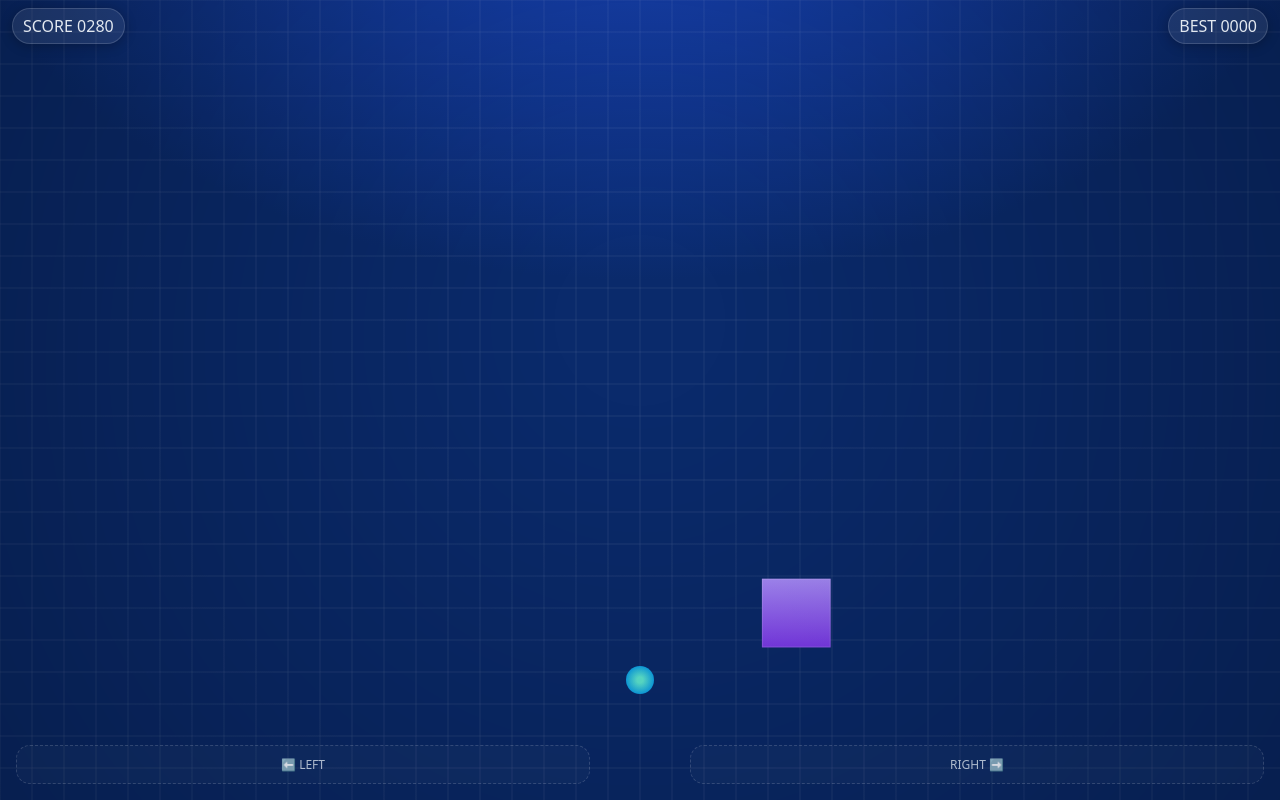
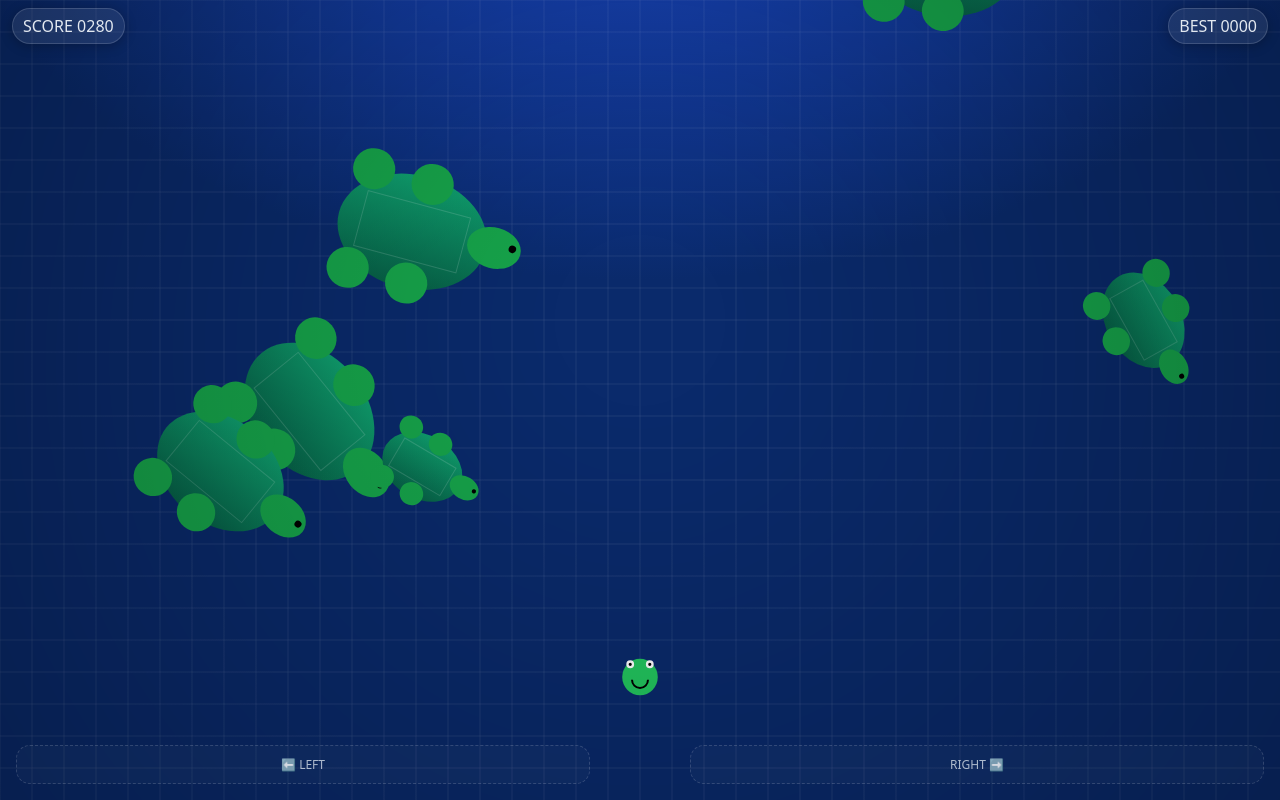
Before and after one commit to kenji-fujii1975/slide-game, a plain HTML site: page index.html in a window 1280 px wide. Both pictures are taken after a click on the button "START". Drawn offline with Linux system fonts and the light colour scheme.

Commit message:
Add files via upload

```diff
--- a/index.html
+++ b/index.html
@@ -3,26 +3,22 @@
 <head>
   <meta charset="utf-8" />
   <meta name="viewport" content="width=device-width, initial-scale=1, viewport-fit=cover, user-scalable=no" />
-  <title>Dodge Blocks</title>
+  <title>Dodge Blocks (Frog vs Turtles)</title>
   <style>
     :root {
-      --bg: #0a2a6b; /* 背景を青色に */
+      --bg: #0a2a6b; /* 背景を青系に */
       --fg: #e2e8f0;
       --accent: #5eead4;
       --accent2: #a78bfa;
-      --danger: #fb7185;
     }
     * { box-sizing: border-box; -webkit-tap-highlight-color: transparent; }
     html, body { margin:0; height:100%; background: var(--bg); color:var(--fg); font-family: system-ui, -apple-system, Segoe UI, Roboto, Helvetica, Arial, "Hiragino Kaku Gothic ProN", Meiryo, "Noto Sans JP", sans-serif; }
     #wrap { position:fixed; inset:0; display:grid; grid-template-rows: 1fr auto; }
-    /* キャンバスの背景も青系グラデに */
     canvas { width:100%; height:100%; display:block; background: radial-gradient(1200px 800px at 50% -200px, #1d4ed8, #0a2a6b 60%); }
 
-    /* HUD */
     .hud { position: fixed; inset: env(safe-area-inset-top) 0 auto 0; padding: 8px 12px; display:flex; justify-content:space-between; align-items:center; pointer-events:none; }
     .badge { background: rgba(255,255,255,0.08); border:1px solid rgba(255,255,255,0.15); padding: 6px 10px; border-radius: 999px; font-variant-numeric: tabular-nums; box-shadow: 0 2px 12px rgba(0,0,0,0.25); }
 
-    /* Center overlay */
     .overlay { position: fixed; inset:0; display:grid; place-items:center; background: linear-gradient(180deg, rgba(10,42,107,0.55), rgba(10,42,107,0.85)); backdrop-filter: blur(4px); }
     .card { width:min(92vw, 520px); border-radius: 20px; padding: 20px; background: rgba(14,18,30,0.9); border:1px solid rgba(255,255,255,0.15); box-shadow: 0 10px 30px rgba(0,0,0,0.4); }
     .card h1 { margin: 6px 0 12px; font-size: clamp(20px, 5vw, 28px); letter-spacing: 0.02em; }
@@ -34,15 +30,10 @@
 
     .controlsHint { position: fixed; inset:auto 0 env(safe-area-inset-bottom) 0; display:flex; justify-content:space-between; align-items:center; pointer-events:none; padding: 16px; opacity: 0.85; font-size: 12px; color: #cbd5e1; }
     .controlsHint .zone { width: 46%; text-align:center; padding: 10px 0; border: 1px dashed rgba(255,255,255,0.18); border-radius: 14px; background: rgba(255,255,255,0.03); }
-
-    a.small { color: var(--accent); text-decoration: none; font-weight: 600; }
-    .muted { color:#c7d2fe; font-size: 13px; }
   </style>
 </head>
 <body>
-<div id="wrap">
-  <canvas id="game"></canvas>
-</div>
+<div id="wrap"><canvas id="game"></canvas></div>
 
 <div class="hud">
   <div class="badge" id="score">SCORE 0000</div>
@@ -51,21 +42,18 @@
 
 <div class="overlay" id="menu">
   <div class="card">
-    <h1>🚀 Dodge Blocks</h1>
-    <p class="muted">上から降ってくるブロックを左右に避け続けよう。長く生き残るほどスコアUP！</p>
-    <ul class="muted" style="margin: 0 0 12px 1.2em; line-height:1.6">
-      <li>画面左/右をタッチで移動</li>
-      <li>または<strong>傾き操作</strong>も使えます（iOSの許可が必要）</li>
-      <li>BGMは明るいチップチューン</li>
+    <h1>🐸 Frog Dodge – Turtles Rain</h1>
+    <p style="color:#c7d2fe">左/右タッチ（または傾き）でカエルを操作。落ちてくる<strong>亀</strong>を避け続けよう！</p>
+    <ul style="margin: 0 0 12px 1.2em; line-height:1.6; color:#c7d2fe">
+      <li>より<strong>ゆっくり</strong>な落下スピードに調整済み</li>
+      <li>リスタート時のBGM二重再生を防止</li>
+      <li>カエルに<strong>アニメーション</strong>、効果音追加 / 亀の落下</li>
     </ul>
     <div class="row" style="margin-top:8px">
       <button class="btn" id="startBtn">START</button>
       <button class="btn secondary" id="tiltBtn">Enable Tilt</button>
-      <button class="btn ghost" id="muteBtn">🔈 BGM</button>
+      <button class="btn ghost" id="muteBtn">🔈 BGM/SFX</button>
     </div>
-    <p class="muted" style="margin-top:12px">GitHub PagesにこのHTMLを置くだけで遊べます。<br>
-      <a class="small" href="#" id="howTo">操作ヒントを表示</a>
-    </p>
   </div>
 </div>
 
@@ -85,13 +73,11 @@
   const tiltBtn = document.getElementById('tiltBtn');
   const muteBtn = document.getElementById('muteBtn');
   const touchHints = document.getElementById('touchHints');
-  const howTo = document.getElementById('howTo');
 
   // DPR-aware canvas sizing
   const dpr = Math.max(1, Math.min(2, window.devicePixelRatio || 1));
   function resize() {
-    const w = window.innerWidth;
-    const h = window.innerHeight;
+    const w = window.innerWidth, h = window.innerHeight;
     cv.width = Math.floor(w * dpr);
     cv.height = Math.floor(h * dpr);
     cv.style.width = w + 'px';
@@ -108,7 +94,7 @@
     last: performance.now(),
     score: 0,
     best: parseInt(localStorage.getItem('db_best')||'0',10),
-    player: { x: 0.5, y: 0.85, r: 14, vx: 0 },
+    player: { x: 0.5, y: 0.85, r: 18, vx: 0, animT: 0 },
     blocks: [],
     spawnAcc: 0,
     input: { left:false, right:false, tilt:0 },
@@ -116,22 +102,16 @@
   };
   bestEl.textContent = `BEST ${state.best.toString().padStart(4,'0')}`;
 
-  // Input: touch zones
+  // Touch input
   let touchingLeft = false, touchingRight = false;
-  function onTouch(e){
-    if (!state.running) return;
-    for (const t of e.touches) {
-      const half = window.innerWidth/2;
-      if (t.clientX < half) touchingLeft = true; else touchingRight = true;
-    }
-  }
+  function onTouch(e){ if (!state.running) return; for (const t of e.touches){ const half = window.innerWidth/2; if (t.clientX < half) touchingLeft = true; else touchingRight = true; } }
   function onEnd(){ touchingLeft=false; touchingRight=false; }
   window.addEventListener('touchstart', onTouch, {passive:true});
   window.addEventListener('touchmove', onTouch, {passive:true});
   window.addEventListener('touchend', onEnd, {passive:true});
   window.addEventListener('touchcancel', onEnd, {passive:true});
 
-  // Optional: tilt controls (iOS permissioned)
+  // Optional tilt
   let tiltEnabled = false;
   tiltBtn.addEventListener('click', async () => {
     try {
@@ -145,171 +125,170 @@
       });
       tiltEnabled = true;
       tiltBtn.textContent = 'Tilt ✅';
-    } catch(e){
-      alert('デバイスの傾き取得が許可されませんでした');
-    }
+    } catch(e){ alert('デバイスの傾き取得が許可されませんでした'); }
   });
 
-  // WebAudio: cheerful chiptune BGM
-  let audioCtx, bgmGain, bgmRunning = false;
+  // Audio (BGM + SFX)
+  let audioCtx, masterGain, bgmGain, sfxGain, bgmTimer=null, bgmRunning=false;
   function setupAudio(){
     if (audioCtx) return;
     audioCtx = new (window.AudioContext || window.webkitAudioContext)();
-    bgmGain = audioCtx.createGain();
-    bgmGain.gain.value = 0.12;
-    bgmGain.connect(audioCtx.destination);
+    masterGain = audioCtx.createGain(); masterGain.gain.value = 1.0; masterGain.connect(audioCtx.destination);
+    bgmGain = audioCtx.createGain(); bgmGain.gain.value = 0.12; bgmGain.connect(masterGain);
+    sfxGain = audioCtx.createGain(); sfxGain.gain.value = 0.25; sfxGain.connect(masterGain);
   }
-  function startBGM(){
-    if (!audioCtx) setupAudio();
-    if (bgmRunning || state.muted) return;
 
-    const tempo = 140; // brighter
-    const beat = 60/tempo;
-    const now = audioCtx.currentTime + 0.05;
-
-    function tone(type, freq, start, dur, vol){
+  function tone({type='square', freq=440, start=0, dur=0.1, vol=0.2, target= sfxGain}){
     const osc = audioCtx.createOscillator();
     const g = audioCtx.createGain();
     osc.type = type; osc.frequency.value = freq;
-      g.gain.value = 0; osc.connect(g).connect(bgmGain);
+    g.gain.value = 0; osc.connect(g).connect(target);
     g.gain.setValueAtTime(0, start);
-      g.gain.linearRampToValueAtTime(vol, start + 0.008);
+    g.gain.linearRampToValueAtTime(vol, start + 0.005);
     g.gain.exponentialRampToValueAtTime(0.0001, start + dur);
     osc.start(start); osc.stop(start + dur + 0.05);
   }
-    function kick(start){ tone('sine', 80, start, 0.12, 0.35); }
-    function hat(start){
+  function noiseHat(start){
     const buffer = audioCtx.createBuffer(1, audioCtx.sampleRate*0.05, audioCtx.sampleRate);
     const data = buffer.getChannelData(0);
     for (let i=0;i<data.length;i++){ data[i] = (Math.random()*2-1) * (1 - i/data.length); }
     const src = audioCtx.createBufferSource();
     const g = audioCtx.createGain(); g.gain.value = 0.18;
-      src.buffer = buffer; src.connect(g).connect(bgmGain);
-      src.start(start);
+    src.buffer = buffer; src.connect(g).connect(bgmGain); src.start(start);
   }
 
-    // C–G–Am–F
-    const chords = [
-      [261.63, 329.63, 392.00],
-      [196.00, 246.94, 392.00],
-      [220.00, 261.63, 329.63],
-      [174.61, 220.00, 261.63],
-    ];
+  function startBGM(){
+    if (!audioCtx) setupAudio();
+    if (state.muted) return;
+    if (bgmTimer) { clearInterval(bgmTimer); bgmTimer=null; }
+    bgmRunning = true;
+    // fade in
+    bgmGain.gain.cancelScheduledValues(audioCtx.currentTime);
+    bgmGain.gain.value = 0; bgmGain.gain.linearRampToValueAtTime(0.12, audioCtx.currentTime + 0.15);
 
-    const bars = 4; // 4小節で1ループ
-    const barLen = 4*beat;
+    const tempo = 140; const beat = 60/tempo; const now = audioCtx.currentTime + 0.05;
+    const chords = [ [261.63,329.63,392.00], [196.00,246.94,392.00], [220.00,261.63,329.63], [174.61,220.00,261.63] ];
+    const bars = 4, barLen = 4*beat;
     for (let bar=0; bar<bars; bar++){
-      const t0 = now + bar*barLen;
-      const chord = chords[bar % chords.length];
+      const t0 = now + bar*barLen; const chord = chords[bar%chords.length];
+      // bass
+      tone({type:'triangle', freq: chord[0]/2, start:t0+0*beat, dur:0.2, vol:0.28, target:bgmGain});
+      tone({type:'triangle', freq: chord[0]/2, start:t0+2*beat, dur:0.2, vol:0.28, target:bgmGain});
+      // hats
+      for (let i=0;i<8;i++){ noiseHat(t0 + i*(beat/2)); }
+      // lead
+      for (let i=0;i<8;i++){ const n = chord[i%chord.length]; tone({type:'square', freq:n*2, start:t0 + i*(beat/2), dur:0.17, vol:0.22, target:bgmGain}); }
+      // chord stabs
+      for (let i=0;i<4;i++){ for (const n of chord){ tone({type:'square', freq:n, start:t0 + i*beat + beat*0.5, dur:0.13, vol:0.12, target:bgmGain}); } }
+      // kick
+      for (let i=0;i<4;i++){ tone({type:'sine', freq:80, start:t0 + i*beat, dur:0.12, vol:0.35, target:bgmGain}); }
+    }
+    const loopLen = bars*barLen;
+    bgmTimer = setInterval(() => { if (!bgmRunning || state.muted) { clearInterval(bgmTimer); bgmTimer=null; return; } startBGM(); }, loopLen*1000);
+  }
+  function stopBGM(){ if (!audioCtx) return; bgmRunning=false; if (bgmTimer){ clearInterval(bgmTimer); bgmTimer=null; } const t=audioCtx.currentTime; bgmGain.gain.cancelScheduledValues(t); bgmGain.gain.setTargetAtTime(0.0, t, 0.05); }
 
-      // bass
-      tone('triangle', chord[0]/2, t0 + 0*beat, 0.20, 0.28);
-      tone('triangle', chord[0]/2, t0 + 2*beat, 0.20, 0.28);
+  muteBtn.addEventListener('click', () => { state.muted = !state.muted; muteBtn.textContent = state.muted ? '🔇 MUTED' : '🔈 BGM/SFX'; if (!audioCtx) setupAudio(); if (state.muted) stopBGM(); else startBGM(); });
 
-      // 8th hats
-      for (let i=0;i<8;i++){ hat(t0 + i*(beat/2)); }
-
-      // lead
-      const lead = [0,1,2,1, 0,1,2,3];
-      for (let i=0;i<lead.length;i++){
-        const n = chord[i%chord.length];
-        tone('square', n*2, t0 + i*(beat/2), 0.17, 0.22);
-      }
-
-      // chord stabs
-      for (let i=0;i<4;i++){
-        for (const n of chord){ tone('square', n, t0 + i*beat + beat*0.5, 0.13, 0.12); }
-      }
-
-      // 4-on-the-floor
-      for (let i=0;i<4;i++){ kick(t0 + i*beat); }
-    }
-
-    const loopLen = bars*barLen;
-    const interval = setInterval(() => {
-      if (!bgmRunning || state.muted) { clearInterval(interval); return; }
-      startBGM();
-    }, loopLen*1000);
-
-    bgmRunning = true;
-  }
-  function stopBGM(){ bgmRunning = false; }
-
-  muteBtn.addEventListener('click', async () => {
-    state.muted = !state.muted;
-    muteBtn.textContent = state.muted ? '🔇 MUTED' : '🔈 BGM';
-    if (!audioCtx) setupAudio();
-    if (state.muted) stopBGM(); else startBGM();
-  });
+  // Simple SFX helpers
+  function sfxMove(){ if (!audioCtx || state.muted) return; const t=audioCtx.currentTime; tone({type:'square', freq:900, start:t, dur:0.03, vol:0.12}); }
+  function sfxSpawn(){ if (!audioCtx || state.muted) return; const t=audioCtx.currentTime; tone({type:'square', freq:500, start:t, dur:0.05, vol:0.15}); }
+  function sfxHit(){ if (!audioCtx || state.muted) return; const t=audioCtx.currentTime; tone({type:'triangle', freq:120, start:t, dur:0.25, vol:0.35}); tone({type:'sawtooth', freq:60, start:t+0.02, dur:0.25, vol:0.25}); }
 
   // Game helpers
-  function clamp(v, a, b){ return Math.max(a, Math.min(b, v)); }
+  function clamp(v,a,b){ return Math.max(a, Math.min(b, v)); }
   function rand(a,b){ return a + Math.random()*(b-a); }
 
   function reset(){
-    state.time = 0; state.score = 0; state.blocks.length = 0; state.spawnAcc = 0;
-    state.player.x = 0.5; state.player.vx = 0; touchingLeft = touchingRight = false;
+    state.time=0; state.score=0; state.blocks.length=0; state.spawnAcc=0;
+    state.player.x=0.5; state.player.vx=0; state.player.animT=0;
+    touchingLeft = touchingRight = false;
   }
 
   function spawnBlock(){
     const w = window.innerWidth, h = window.innerHeight;
-    const minSize = Math.max(20, Math.min(38, w*0.04));
-    const maxSize = Math.max(44, Math.min(78, w*0.12));
-    const size = rand(minSize, maxSize);
+    const size = rand(Math.max(34, w*0.06), Math.max(60, w*0.12));
     const x = rand(size/2, w - size/2);
-    // ゆっくりめ & 成長も控えめ
-    const speed = rand(65, 120) + state.time*1.2;
-    state.blocks.push({ x, y: -size, w: size, h: size, vy: speed });
+    const speed = rand(12, 24) + state.time*0.3; // とてもゆっくり（前回のさらに半分）
+    state.blocks.push({ x, y: -size, w: size, h: size*0.75, vy: speed, rot: rand(-0.1,0.1) });
+    sfxSpawn();
   }
 
   function collideCircleRect(cx, cy, r, rx, ry, rw, rh){
-    const nx = clamp(cx, rx, rx+rw);
-    const ny = clamp(cy, ry, ry+rh);
-    const dx = cx - nx, dy = cy - ny;
-    return (dx*dx + dy*dy) <= r*r;
+    const nx = clamp(cx, rx, rx+rw); const ny = clamp(cy, ry, ry+rh); const dx = cx-nx, dy = cy-ny; return (dx*dx + dy*dy) <= r*r;
+  }
+
+  // Drawing: Frog with animation (bobbing + blink)
+  function drawFrog(x, y, r, t){
+    const bob = Math.sin(t*4) * 3; // ささやかな上下
+    const squash = 1 + Math.sin(t*8) * 0.03; // ほんの少しの伸縮
+    const blink = (Math.floor((t%5)*10)===0); // おおよそ5秒に一瞬瞬き
+
+    ctx.save();
+    ctx.translate(x, y + bob);
+    ctx.scale(squash, 1/squash);
+
+    // body
+    ctx.fillStyle = '#22c55e';
+    ctx.beginPath(); ctx.arc(0,0, r, 0, Math.PI*2); ctx.fill();
+
+    // eyes
+    const ey = -r*0.7, ex = r*0.55;
+    ctx.fillStyle = 'white';
+    if (!blink){
+      ctx.beginPath(); ctx.arc(-ex, ey, r*0.22, 0, Math.PI*2); ctx.arc(ex, ey, r*0.22, 0, Math.PI*2); ctx.fill();
+      ctx.fillStyle = 'black'; ctx.beginPath(); ctx.arc(-ex, ey, r*0.09, 0, Math.PI*2); ctx.arc(ex, ey, r*0.09, 0, Math.PI*2); ctx.fill();
+    } else {
+      ctx.strokeStyle = 'black'; ctx.lineWidth = 2; ctx.beginPath(); ctx.moveTo(-ex - r*0.2, ey); ctx.lineTo(-ex + r*0.2, ey); ctx.moveTo(ex - r*0.2, ey); ctx.lineTo(ex + r*0.2, ey); ctx.stroke();
+    }
+
+    // mouth
+    ctx.strokeStyle = 'black'; ctx.lineWidth = 2; ctx.beginPath(); ctx.arc(0, r*0.15, r*0.45, 0, Math.PI); ctx.stroke();
+
+    ctx.restore();
+  }
+
+  // Drawing: Turtle
+  function drawTurtle(x, y, w, h, rot){
+    ctx.save(); ctx.translate(x,y); ctx.rotate(rot);
+    // shell
+    const shellGrad = ctx.createLinearGradient(0, -h/2, 0, h/2);
+    shellGrad.addColorStop(0, '#0f9f6e'); shellGrad.addColorStop(1, '#065f46');
+    ctx.fillStyle = shellGrad; ctx.beginPath(); ctx.ellipse(0, 0, w/2, h/2, 0, 0, Math.PI*2); ctx.fill();
+    // scutes lines
+    ctx.strokeStyle='rgba(255,255,255,0.15)'; ctx.lineWidth=1; ctx.strokeRect(-w*0.35, -h*0.25, w*0.7, h*0.5);
+    // head
+    ctx.fillStyle = '#16a34a'; ctx.beginPath(); ctx.ellipse(w*0.55, -h*0.05, w*0.18, h*0.18, 0, 0, Math.PI*2); ctx.fill();
+    ctx.fillStyle='black'; ctx.beginPath(); ctx.arc(w*0.67, -h*0.08, Math.max(1.5, w*0.025), 0, Math.PI*2); ctx.fill();
+    // legs
+    ctx.fillStyle = '#16a34a';
+    ctx.beginPath(); ctx.ellipse(-w*0.35, -h*0.45, w*0.14, h*0.18, 0, 0, Math.PI*2); ctx.fill();
+    ctx.beginPath(); ctx.ellipse(w*0.05, -h*0.45, w*0.14, h*0.18, 0, 0, Math.PI*2); ctx.fill();
+    ctx.beginPath(); ctx.ellipse(-w*0.35, h*0.45, w*0.14, h*0.18, 0, 0, Math.PI*2); ctx.fill();
+    ctx.beginPath(); ctx.ellipse(w*0.05, h*0.45, w*0.14, h*0.18, 0, 0, Math.PI*2); ctx.fill();
+
+    ctx.restore();
   }
 
   function draw(){
     const w = window.innerWidth, h = window.innerHeight;
     ctx.clearRect(0,0,w,h);
 
-    // grid background (青上で見やすいようにアルファを少し上げる)
-    ctx.globalAlpha = 0.08;
-    ctx.strokeStyle = '#ffffff';
-    ctx.lineWidth = 1;
-    for (let y=0; y<h; y+=32){
-      ctx.beginPath(); ctx.moveTo(0,y); ctx.lineTo(w,y); ctx.stroke();
-    }
-    for (let x=0; x<w; x+=32){
-      ctx.beginPath(); ctx.moveTo(x,0); ctx.lineTo(x,h); ctx.stroke();
-    }
+    // subtle grid
+    ctx.globalAlpha = 0.08; ctx.strokeStyle = '#ffffff'; ctx.lineWidth = 1;
+    for (let y=0; y<h; y+=32){ ctx.beginPath(); ctx.moveTo(0,y); ctx.lineTo(w,y); ctx.stroke(); }
+    for (let x=0; x<w; x+=32){ ctx.beginPath(); ctx.moveTo(x,0); ctx.lineTo(x,h); ctx.stroke(); }
     ctx.globalAlpha = 1;
 
-    // player
-    const px = state.player.x * w;
-    const py = state.player.y * h;
-    const pr = state.player.r;
-    const grad = ctx.createRadialGradient(px, py, 3, px, py, pr);
-    grad.addColorStop(0, '#5eead4');
-    grad.addColorStop(1, '#0ea5e9');
-    ctx.fillStyle = grad;
-    ctx.beginPath(); ctx.arc(px, py, pr, 0, Math.PI*2); ctx.fill();
+    // Frog
+    const px = state.player.x * w, py = state.player.y * h; drawFrog(px, py, state.player.r, state.player.animT/1000);
 
-    // blocks
-    for (const b of state.blocks){
-      const gx = ctx.createLinearGradient(b.x, b.y, b.x, b.y + b.h);
-      gx.addColorStop(0, '#a78bfa');
-      gx.addColorStop(1, '#7c3aed');
-      ctx.fillStyle = gx;
-      ctx.fillRect(b.x - b.w/2, b.y, b.w, b.h);
-      ctx.strokeStyle = 'rgba(255,255,255,0.15)';
-      ctx.strokeRect(b.x - b.w/2 + 0.5, b.y + 0.5, b.w - 1, b.h - 1);
-    }
+    // Turtles (blocks)
+    for (const b of state.blocks){ drawTurtle(b.x, b.y, b.w, b.h, b.rot); }
 
     // vignette
     const vg = ctx.createRadialGradient(w/2, h*0.4, Math.min(w,h)*0.1, w/2, h/2, Math.max(w,h)*0.8);
-    vg.addColorStop(0, 'rgba(0,0,0,0)');
-    vg.addColorStop(1, 'rgba(0,0,0,0.35)');
+    vg.addColorStop(0, 'rgba(0,0,0,0)'); vg.addColorStop(1, 'rgba(0,0,0,0.35)');
     ctx.fillStyle = vg; ctx.fillRect(0,0,w,h);
   }
 
@@ -317,71 +296,49 @@
     const w = window.innerWidth, h = window.innerHeight;
 
     // input
+    const moving = (touchingLeft || touchingRight || Math.abs(state.input.tilt) > 0.05);
     const target = (touchingLeft? -1:0) + (touchingRight? 1:0) + (tiltEnabled? state.input.tilt*1.2 : 0);
-    const accel = 2.6; // px/ms^2 in normalized space
-    state.player.vx += target * accel * dt / 16.67;
-    state.player.vx *= 0.88; // friction
-    state.player.x += (state.player.vx * dt) / w;
-    state.player.x = clamp(state.player.x, 0.05, 0.95);
+    const accel = 2.6;
+    const prevVx = state.player.vx;
+    state.player.vx += target * accel * dt / 16.67; state.player.vx *= 0.88;
+    state.player.x += (state.player.vx * dt) / w; state.player.x = clamp(state.player.x, 0.05, 0.95);
+    if (moving && Math.sign(prevVx) !== Math.sign(state.player.vx)) { sfxMove(); }
 
-    // spawn logic: rate rises with time
+    // spawn
     state.spawnAcc += dt;
-    const spawnEvery = Math.max(320, 1100 - state.time*2); // 緩め
+    const spawnEvery = Math.max(420, 1400 - state.time*1.4); // さらに控えめ
     while (state.spawnAcc > spawnEvery) { state.spawnAcc -= spawnEvery; spawnBlock(); }
 
-    // move blocks
-    for (const b of state.blocks){ b.y += b.vy * dt/1000; }
+    // move turtles
+    for (const b of state.blocks){ b.y += b.vy * dt/1000; b.rot += 0.0005 * dt; }
     state.blocks = state.blocks.filter(b => b.y < h + b.h);
 
     // collisions
-    const px = state.player.x * w, py = state.player.y * h, pr = state.player.r;
-    for (const b of state.blocks){
-      if (collideCircleRect(px, py, pr, b.x - b.w/2, b.y, b.w, b.h)){
-        endGame();
-        return;
-      }
+    const px2 = state.player.x * w, py2 = state.player.y * h, pr = state.player.r;
+    for (const b of state.blocks){ if (collideCircleRect(px2, py2, pr, b.x - b.w/2, b.y - b.h/2, b.w, b.h)) { sfxHit(); endGame(); return; } }
+
+    // score/time
+    state.time += dt; state.player.animT += dt; state.score = Math.floor(state.time / 10); scoreEl.textContent = `SCORE ${state.score.toString().padStart(4,'0')}`;
   }
 
-    // score by time survived
-    state.time += dt;
-    state.score = Math.floor(state.time / 10);
-    scoreEl.textContent = `SCORE ${state.score.toString().padStart(4,'0')}`;
-  }
-
-  function gameLoop(t){
-    if (!state.running) return;
-    const now = performance.now();
-    let dt = now - state.last; if (dt > 80) dt = 80; // clamp
-    state.last = now;
-    update(dt);
-    draw();
-    requestAnimationFrame(gameLoop);
-  }
+  function gameLoop(){ if (!state.running) return; const now=performance.now(); let dt=now-state.last; if (dt>80) dt=80; state.last=now; update(dt); draw(); requestAnimationFrame(gameLoop); }
 
   function startGame(){
-    reset();
-    state.running = true;
-    state.last = performance.now();
-    menu.style.display = 'none';
-    touchHints.style.display = 'flex';
-    if (!state.muted) { setupAudio(); audioCtx.resume(); startBGM(); }
+    reset(); state.running = true; state.last = performance.now(); menu.style.display='none'; touchHints.style.display='flex';
+    if (!state.muted){ setupAudio(); audioCtx.resume(); startBGM(); }
     requestAnimationFrame(gameLoop);
   }
 
   function endGame(){
-    state.running = false;
-    stopBGM();
-    touchHints.style.display = 'none';
+    state.running = false; stopBGM(); touchHints.style.display='none';
     if (state.score > state.best){ state.best = state.score; localStorage.setItem('db_best', String(state.best)); }
     bestEl.textContent = `BEST ${state.best.toString().padStart(4,'0')}`;
 
-    // show end overlay
-    const again = document.createElement('div');
-    again.className = 'overlay';
+    const again = document.createElement('div'); again.className='overlay';
     again.innerHTML = `
       <div class="card">
         <h1>Game Over 💥</h1>
-        <p class="muted">Score: <strong>${state.score}</strong></p>
+        <p style="color:#c7d2fe">Score: <strong>${state.score}</strong></p>
         <div class="row" style="margin-top:8px">
           <button class="btn" id="againBtn">RETRY</button>
           <button class="btn ghost" id="shareBtn">Share</button>
@@ -390,17 +347,13 @@
     document.body.appendChild(again);
     document.getElementById('againBtn').addEventListener('click', () => { document.body.removeChild(again); startGame(); });
     document.getElementById('shareBtn').addEventListener('click', async () => {
-      const text = `Dodge Blocksで${state.score}点！`;
-      if (navigator.share){ try { await navigator.share({ text }); } catch(e){} }
-      else { navigator.clipboard?.writeText(text); alert('スコアをコピーしました！'); }
+      const text = `Frog Dodgeで${state.score}点！`; if (navigator.share){ try { await navigator.share({ text }); } catch(e){} } else { navigator.clipboard?.writeText(text); alert('スコアをコピーしました！'); }
     });
-
-    menu.style.display = 'grid';
+    menu.style.display='grid';
   }
 
-  startBtn.addEventListener('click', () => { startGame(); });
-  howTo.addEventListener('click', (e) => { e.preventDefault(); touchHints.style.display = touchHints.style.display === 'none' ? 'flex' : 'none'; });
-  window.addEventListener('pointerdown', () => { if (!audioCtx) setupAudio(); audioCtx.resume(); }, { once:true });
+  startBtn.addEventListener('click', startGame);
+  window.addEventListener('pointerdown', () => { if (!audioCtx) setupAudio(); audioCtx?.resume(); }, { once:true });
 })();
 </script>
 </body>
```
Lines whose indentation alone changed are shown as unchanged.
